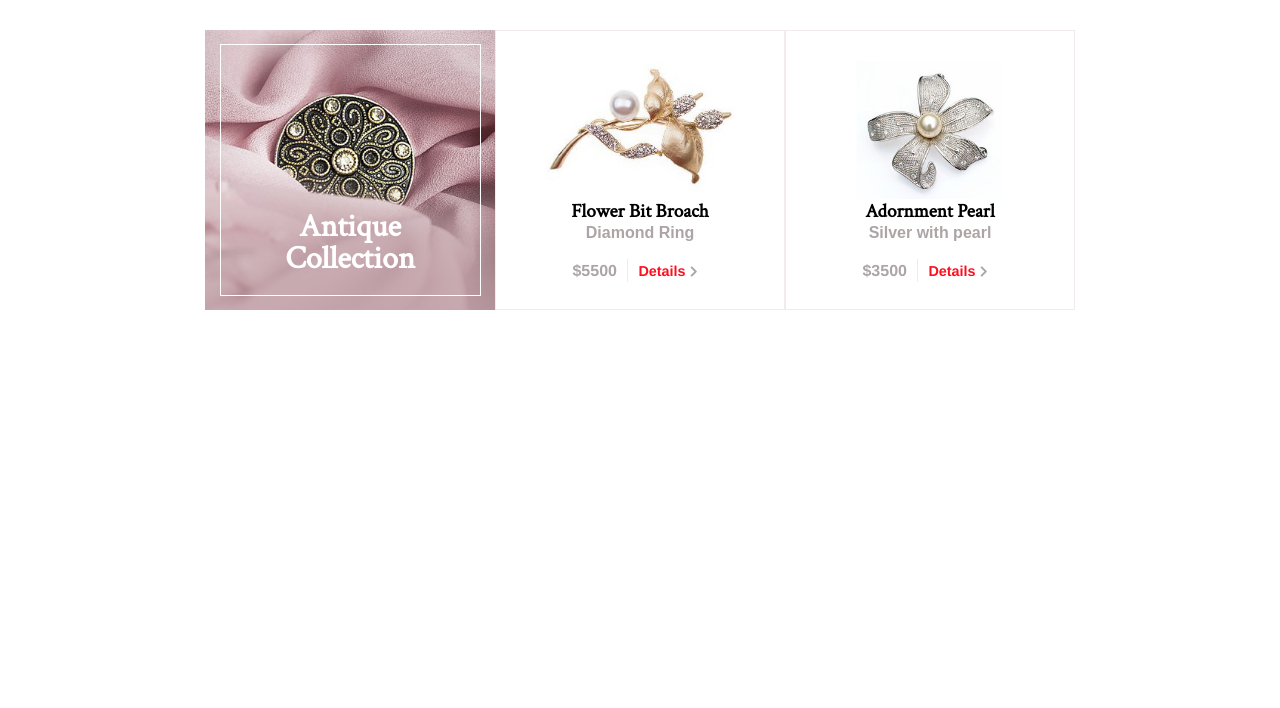
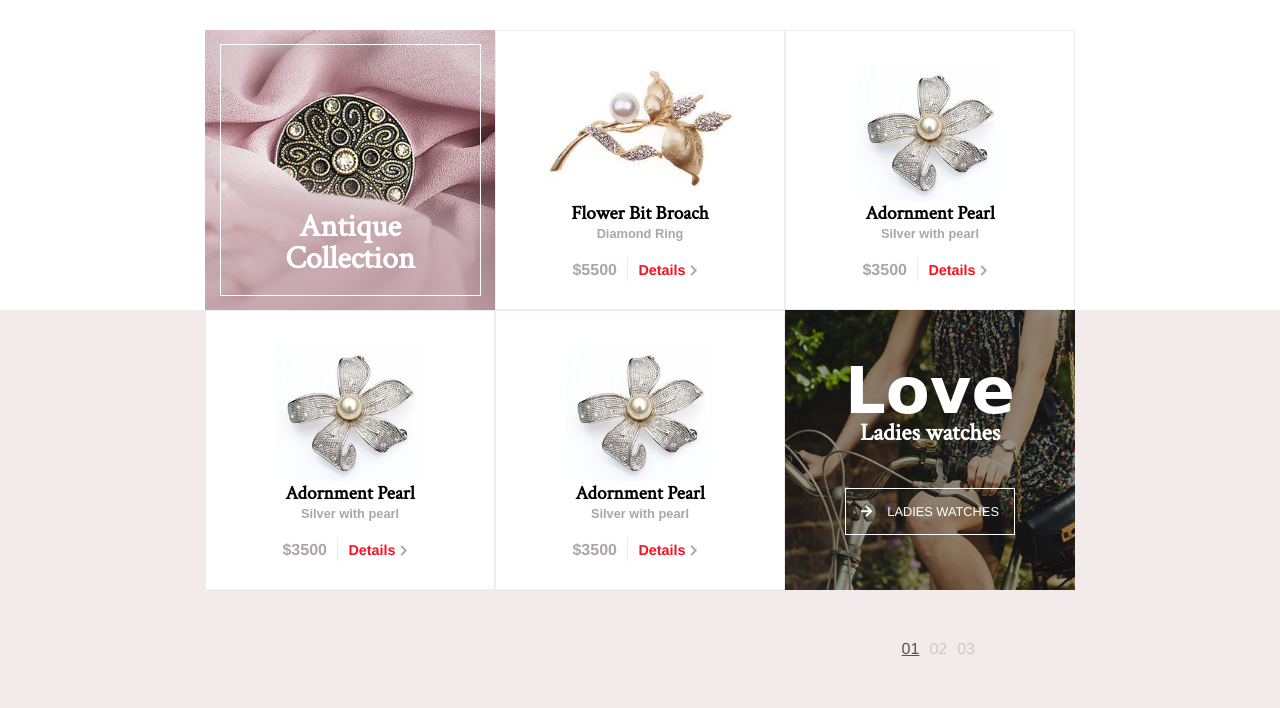
Before and after one commit to billyderringer/jewelry-store, a plain HTML site: page index.html in a window 1280 px wide. Shown: the part 1488-2196 px from the top of the page. Before the commit the page ends 1798 px from the top, so only its background shows below. Drawn offline with nearby package versions, Linux system fonts and the light colour scheme; a web font is replaced by a local one.

Commit message:
added grid collection lower

```diff
--- a/css/main-style.scss
+++ b/css/main-style.scss
@@ -53,6 +53,7 @@
   width: 290px;
   height: 280px;
   border: 1px solid $lighter-grey;
+  background-color: $white;
   img{
     height: 50%;
   }
@@ -60,7 +61,7 @@
     font-size: 1.2em;
   }
   h3{
-    font-size: 1em;
+    font-size: .8em;
     margin-bottom: 20px;
   }
   div{
@@ -122,6 +123,23 @@
   }
 }
 
+.pagination-dark{
+  display: flex;
+  justify-content: flex-end;
+  margin-right: 300px;
+  a{
+    margin: 0 5px;
+  }
+  .active-page{
+    color: $dark-grey;
+    text-decoration: underline;
+  }
+  .inactive-page{
+    color: $light-grey;
+    opacity: .5;
+  }
+}
+
 .section-gem{
   padding: 10px;
   position: absolute;
--- a/css/sections/feature-ring.scss
+++ b/css/sections/feature-ring.scss
@@ -1,4 +1,5 @@
 @import "../colors";
+@import "../fonts";
 
 #container-feature-ring{
   position: relative;
@@ -49,4 +50,32 @@
       }
     }
   }
+  #grid-collection-lower{
+    background-color: $lighter-grey;
+  }
+  #grid-6{
+    width: 290px;
+    height: 280px;
+    background-image: url("../assets/grid-collection-6.jpg");
+    background-size: cover;
+    background-repeat: no-repeat;
+    color: $white;
+    h2{
+      font-family: $fancy-font;
+      font-size: 4em;
+      line-height: .8;
+    }
+    h3{
+      font-size: 1.5em;
+      margin-bottom: 40px;
+    }
+    #watches-btn{
+      font-size: .8em;
+    }
+  }
+  #grid-pagination{
+    padding: 50px 0;
+    background-color: $lighter-grey;
+    align-items: flex-end;
+  }
 }
--- a/index.html
+++ b/index.html
@@ -159,6 +159,61 @@
             </div>
         </div>
     </section>
+    <section id="grid-collection-lower"
+             class="center-all-flex">
+        <div class="grid-collection center-all-flex flex-column">
+            <img src="./assets/grid-collection-3.jpg" alt="grid collection 3">
+            <h2 class="main-font">Adornment Pearl</h2>
+            <h3 class="sub-font">Silver with pearl</h3>
+            <div class="flex-row">
+                <h4>
+                    <span class="collection-price">
+                        $3500
+                    </span>
+                    <span class="collection-link">
+                        <a href="#">Details</a>
+                        <i class="fas fa-chevron-right"></i>
+                    </span>
+                </h4>
+            </div>
+        </div>
+        <div class="grid-collection center-all-flex flex-column">
+            <img src="./assets/grid-collection-3.jpg" alt="grid collection 3">
+            <h2 class="main-font">Adornment Pearl</h2>
+            <h3 class="sub-font">Silver with pearl</h3>
+            <div class="flex-row">
+                <h4>
+                    <span class="collection-price">
+                        $3500
+                    </span>
+                    <span class="collection-link">
+                        <a href="#">Details</a>
+                        <i class="fas fa-chevron-right"></i>
+                    </span>
+                </h4>
+            </div>
+        </div>
+        <div id="grid-6"
+             class="center-all-flex flex-column">
+            <h2>Love</h2>
+            <h3 class="main-font">Ladies watches</h3>
+            <a href="#"
+               id="watches-btn"
+               class="half-btn">
+                <i class="fas fa-arrow-right"></i>LADIES WATCHES
+            </a>
+        </div>
+    </section>
+    <div id="grid-pagination">
+        <section class="pagination-dark">
+            <a href="#"
+               class="active-page">01</a>
+            <a href="#"
+               class="inactive-page">02</a>
+            <a href="#"
+               class="inactive-page">03</a>
+        </section>
+    </div>
 </section>
 
 <!-- Setup RequireJS -->
```
Also changed, not shown: css/main-style.css, 1 other file.
